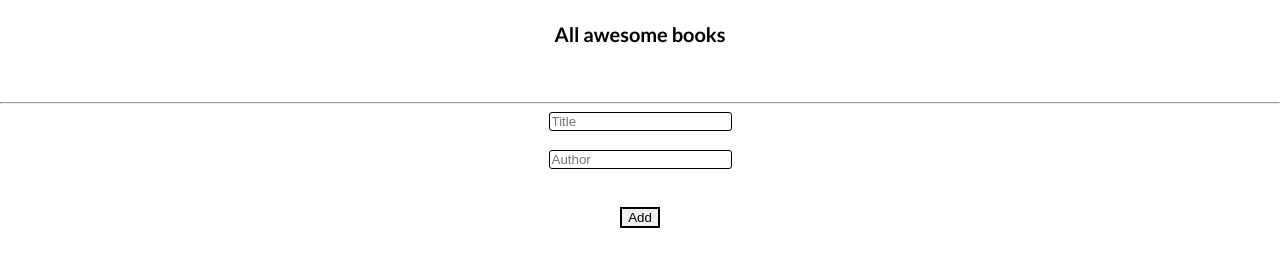
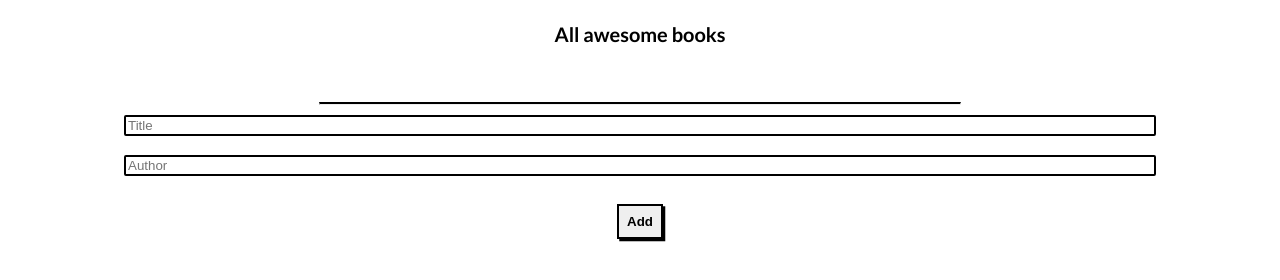
Before and after one commit to RaviTejaM9602/Awesome_Books, a plain HTML site: page index.html in a window 1280 px wide. Drawn offline with Linux system fonts and the light colour scheme.

```diff
--- a/style.css
+++ b/style.css
@@ -81,14 +81,34 @@ button:active {
   height: 70%;
 }
 
+hr {
+  width: 50%;
+  align-items: center;
+  margin-bottom: 5px;
+  border-top: 2px solid black;
+}
+
 #form {
   display: flex;
   flex-direction: column;
   justify-content: center;
   align-items: center;
+  margin-top: 10px;
 }
 
 input {
-  border: 1px solid black;
-  border-radius: 3px;
+  border: 2px solid black;
+  border-radius: 2px;
+  width: 80%;
+  height: 80%;
 }
+
+#add-btn {
+  box-shadow: 0.17em 0.17em;
+  border: 2px solid black;
+  padding: 8px;
+  font-weight: bold;
+  margin-bottom: 2px;
+  margin-top: -10px;
+  height: 70%;
+}
```
Also changed, not shown: Images/Book-App2.png (added), 1 other file.
